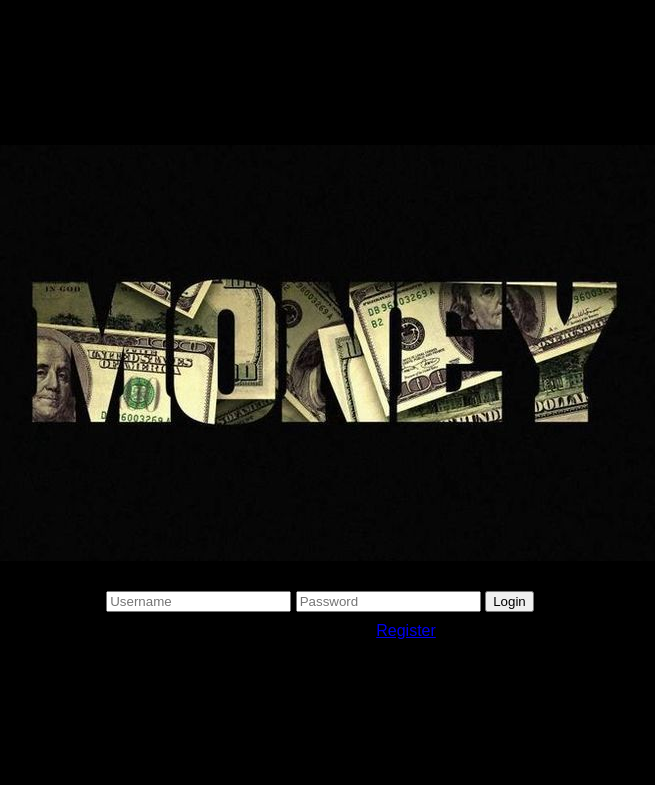
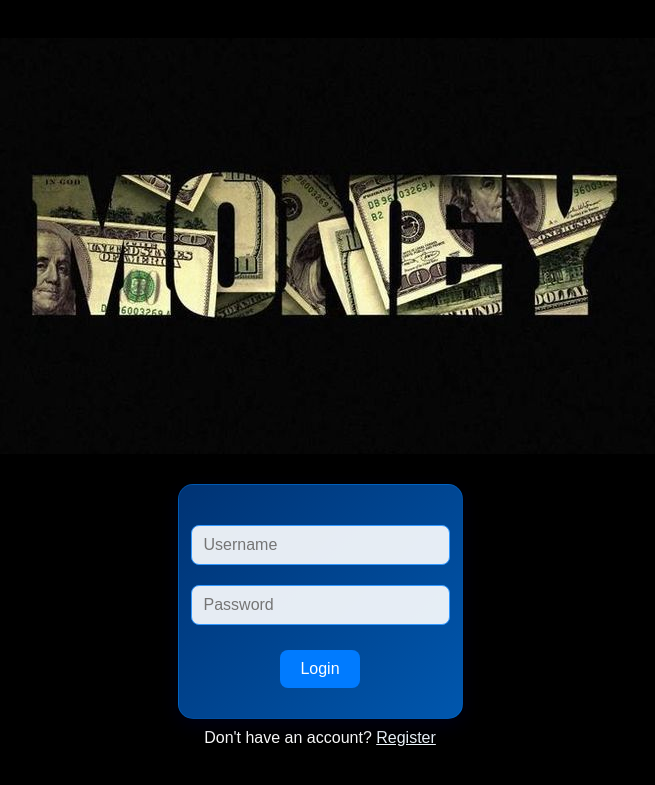
Before and after one commit to shobanraj21/currency_detect, a Flask app: page /login in a window 1280 px wide. Shown: the top 785 px of the page, without its empty margins (320-975 px from the left). Run offline with Flask 3, Linux system fonts and the light colour scheme.

Commit message:
added styles to login

```diff
--- a/main.py
+++ b/main.py
@@ -49,7 +49,7 @@ def index():
     return render_template('index.html')
 
 def get_db():
-    conn = sqlite3.connect(DB_PATH)
+    conn = sqlite3.connect('users.db')
     conn.row_factory = sqlite3.Row
     return conn
 
@@ -107,6 +107,7 @@ def get_image():
         print(f"An error occurred: {e}")
 
 @app.route('/detect', methods = ['POST' ,'GET'])
+@login_required
 def detect_currency():
 
     thread = Thread(target=get_image)
--- a/static/styles.css
+++ b/static/styles.css
@@ -20,6 +20,87 @@ body {
   max-width: 90%;
   height: auto;
   margin-bottom: 30px;
+}
+
+.login-form {
+  display: flex;
+  flex-direction: column;
+  align-items: center;
+  background: linear-gradient(135deg, rgba(0, 60, 136, 0.85), rgba(0, 102, 204, 0.85));
+  padding: 30px 25px;
+  border-radius: 15px;
+  box-shadow: 0 6px 20px rgba(0, 0, 50, 0.4);
+  backdrop-filter: blur(6px);
+  border: 1px solid rgba(0, 136, 255, 0.3);
+}
+
+.login-form input {
+  width: 100%;
+  padding: 10px 12px;
+  margin: 10px 0;
+  border: 1px solid #3399ff;
+  border-radius: 8px;
+  background-color: rgba(255, 255, 255, 0.9);
+  font-size: 16px;
+  transition: border 0.3s ease;
+}
+
+.login-form input:focus {
+  border-color: #66ccff;
+  outline: none;
+  box-shadow: 0 0 5px rgba(102, 204, 255, 0.6);
+}
+
+.login-form button {
+  margin-top: 15px;
+  padding: 10px 20px;
+  background-color: #007BFF;
+  color: white;
+  border: none;
+  border-radius: 8px;
+  font-size: 16px;
+  cursor: pointer;
+  transition: background-color 0.3s ease;
+}
+
+.login-form button:hover {
+  background-color: #0056b3;
+}
+
+.navbar {
+  position: fixed;
+  top: 0;
+  left: 0;
+  width: 100%;
+  background: linear-gradient(90deg, rgba(0, 80, 160, 0.9), rgba(0, 120, 220, 0.9));
+  backdrop-filter: blur(8px);
+  box-shadow: 0 4px 15px rgba(0, 0, 50, 0.3);
+  padding: 12px 24px;
+  display: flex;
+  justify-content: space-between;
+  align-items: center;
+  color: white;
+  z-index: 1000;
+  font-family: 'Segoe UI', Tahoma, Geneva, Verdana, sans-serif;
+}
+
+.navbar h1 {
+  margin: 0;
+  font-size: 1.5rem;
+  font-weight: 600;
+  letter-spacing: 0.5px;
+}
+
+.navbar a {
+  color: white;
+  text-decoration: none;
+  margin-left: 20px;
+  font-weight: 500;
+  transition: color 0.3s ease;
+}
+
+.navbar a:hover {
+  color: #cceeff;
 }
 
 .scan-button {
--- a/templates/login.html
+++ b/templates/login.html
@@ -10,7 +10,7 @@
   <div class="container">
     <img src="{{ url_for('static', filename='background.jpg')}}" alt="Money Logo" class="logo" />
 
-    <form action="/login" method="post">
+    <form action="/login" method="post" class="login-form">
       <input type="text" name="username" placeholder="Username" required />
       <input type="password" name="password" placeholder="Password" required />
       <button type="submit">Login</button>
@@ -19,8 +19,8 @@
     {% if error %}
       <p class="error">{{ error }}</p>
     {% endif %}
-    <p style="text-align:center; margin-top:10px;">
-      Don't have an account? <a href="{{ url_for('register') }}">Register</a>
+    <p style="text-align:center; margin-top:10px; color: #ffffff;">
+      Don't have an account? <a href="{{ url_for('register') }}" style="color: aliceblue;">Register</a>
     </p>
   </div>
 
--- a/templates/register.html
+++ b/templates/register.html
@@ -10,7 +10,7 @@
   <div class="container">
     <img src="{{ url_for('static', filename='background.jpg')}}" alt="Money Logo" class="logo" />
 
-    <form action="/register" method="post">
+    <form action="/register" method="post" class="login-form">
       <input type="text" name="username" placeholder="Username" required />
       <input type="password" name="password" placeholder="Password" required />
       <button type="submit">Register</button>
@@ -19,8 +19,8 @@
     {% if error %}
       <p class="error">{{ error }}</p>
     {% endif %}
-    <p style="text-align:center; margin-top:10px;">
-      Already have an account? <a href="{{ url_for('login') }}">Login</a>
+    <p style="text-align:center; margin-top:10px; color: aliceblue;">
+      Already have an account? <a href="{{ url_for('login') }} " style="color: aliceblue;">Login</a>
     </p>
   </div>
 
```
Also changed, not shown: templates/index.html (+7 -2 lines).
